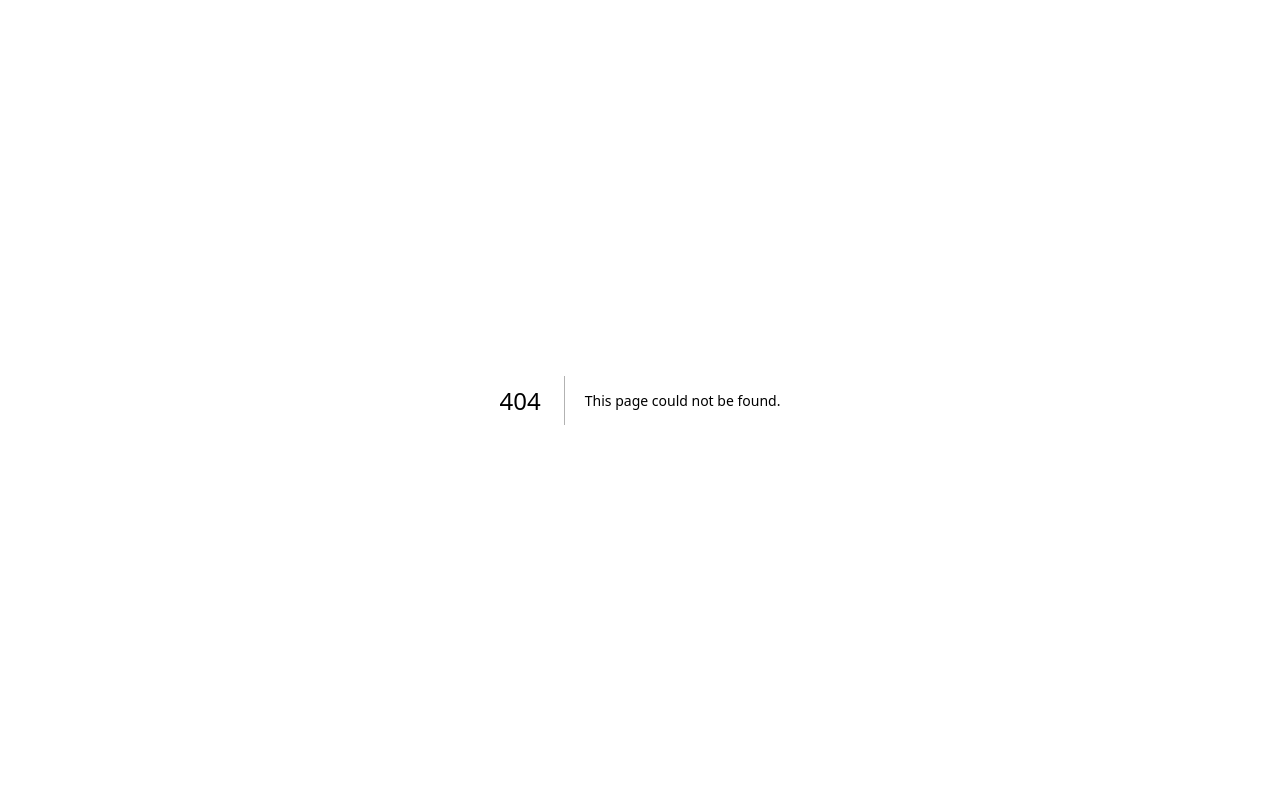
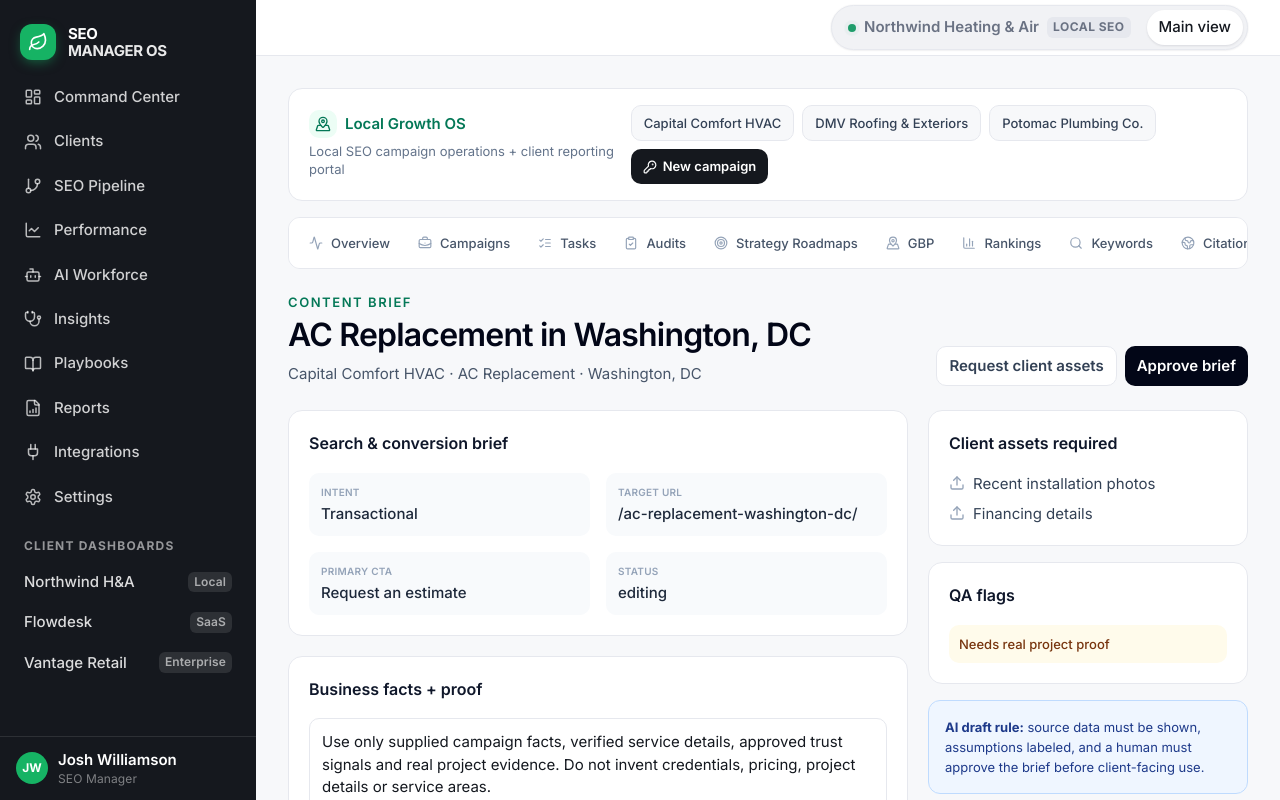
Before and after one commit to branderboy/seo-manager-os, a Next.js app: page /growth/content/content-capital-ac in a window 1280 px wide. Before the commit this address had no page. Built offline with nearby package versions, Linux system fonts and the light colour scheme.

Commit message:
feat(local-growth): add content brief detail routes

```diff
--- /dev/null
+++ b/src/app/(os)/growth/content/[id]/page.tsx
@@ -0,0 +1,12 @@
+import { notFound } from "next/navigation";
+import { ContentBriefDetail } from "@/components/local-growth/module-screens";
+import { contentItems } from "@/lib/local-growth/demo-data";
+
+export function generateStaticParams() {
+  return contentItems.map((item) => ({ id: item.id }));
+}
+
+export default function ContentBriefPage({ params }: { params: { id: string } }) {
+  if (!contentItems.some((item) => item.id === params.id)) notFound();
+  return <ContentBriefDetail itemId={params.id} />;
+}
```
